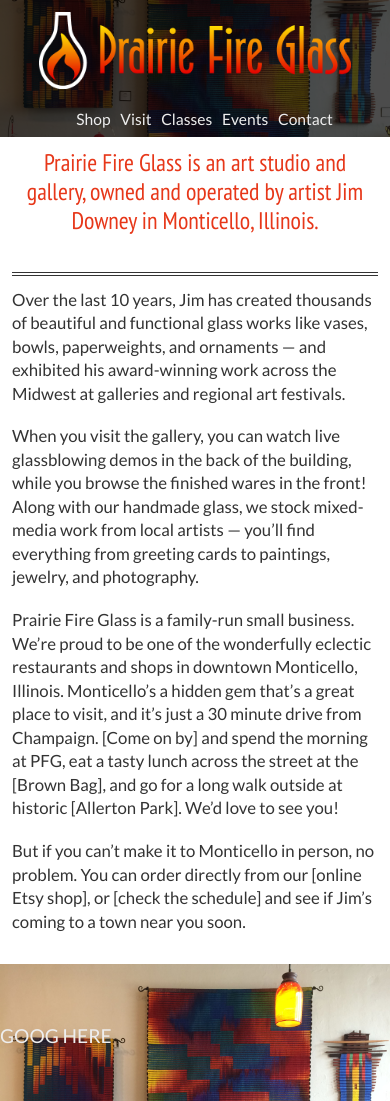
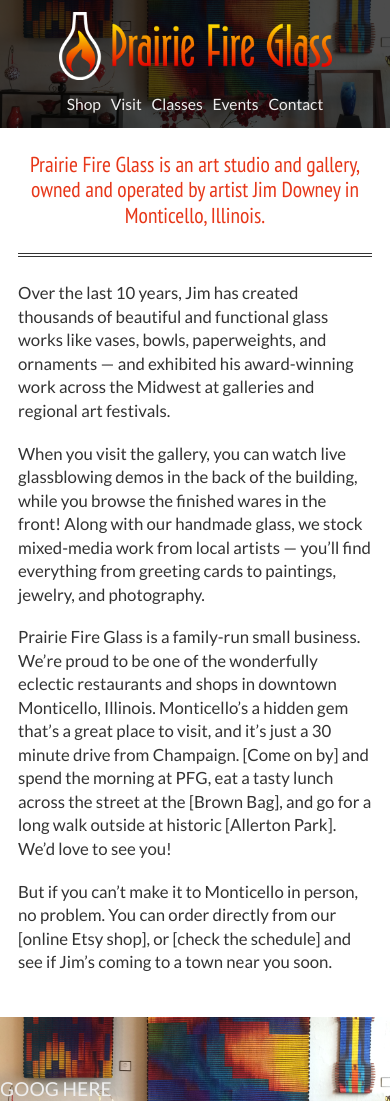
Before and after one commit to prairiefireglass/prairiefireglass.github.io, a Jekyll site: the page built from index.html, in a window 390 px wide. Built offline with Jekyll 4.4.1, drawn with Linux system fonts in a browser that asks for light colours; nearby versions of some CDN libraries.

Commit message:
More responsive tuning

```diff
--- a/assets/stylesheets/style.scss
+++ b/assets/stylesheets/style.scss
@@ -57,6 +57,10 @@
   position: absolute;
   top: 5rem;
   right: 4em;
+
+  ul {
+    padding: 0;
+  }
 
   li {
     display: inline-block;
@@ -150,8 +154,16 @@
 }
 
 @include responsive-break-point(640px) {
+  body {
+    background-position: 0 -200px;
+  }
+
   .header {
     padding: 1rem 2rem 4rem;
+  }
+
+  .logo {
+    max-width: 70%;
   }
 
   nav {
@@ -164,8 +176,8 @@
     padding: 1rem 0 4rem;
   }
 
-  .logo {
-    max-width: 80%;
+  nav {
+    margin: 0.5rem 0 2.5rem;
   }
 
   nav li {
@@ -178,11 +190,16 @@
   }
 
   hr {
-    margin: 1rem 0;
+    margin: 2rem 0;
+  }
+
+  h1 {
+    font-size: 1.8rem;
+    margin-bottom: 1.5rem;
   }
 
   main {
-    padding: 1rem;
+    padding: 2rem 1.5rem;
   }
 }
 
```
